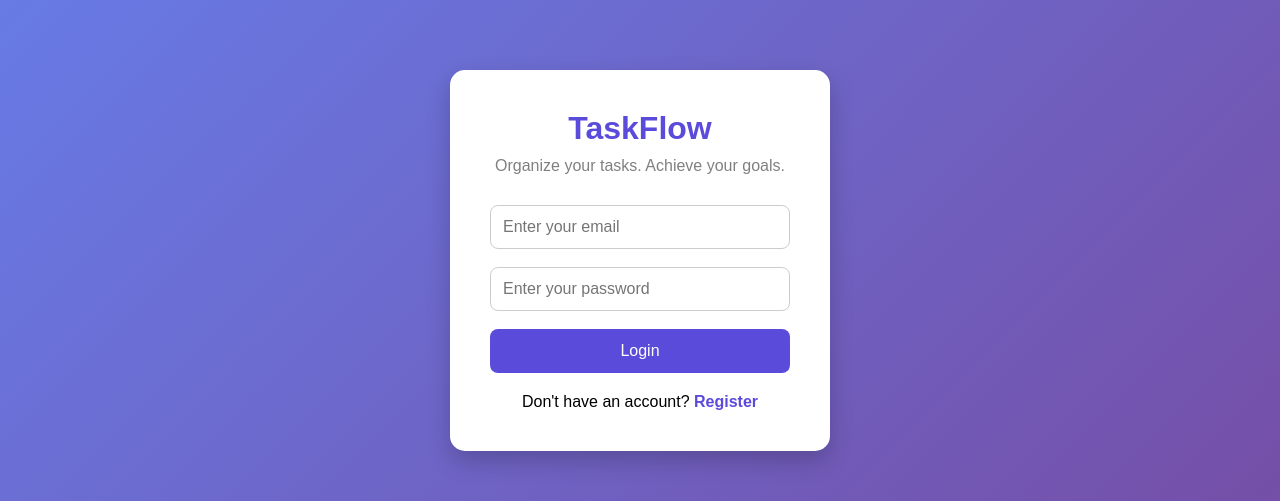
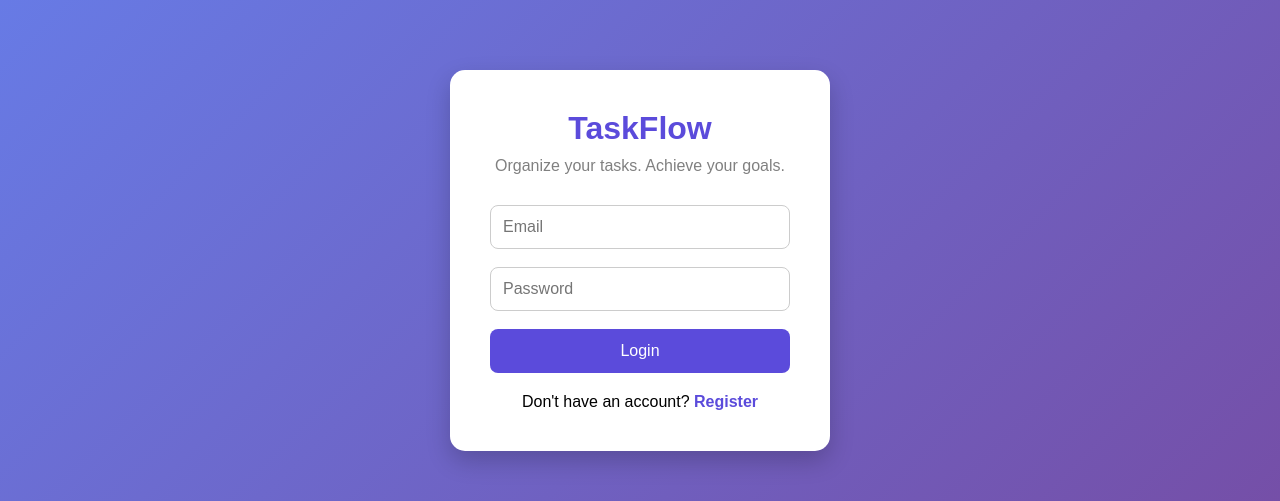
Before and after one commit to Banuja-Vijayarajan/StudentTaskManager, a React (Vite) app in the folder client/: page / in a window 1280 px wide. Shown: the part 140-641 px from the top of the page. Built offline with nearby package versions, Linux system fonts and the light colour scheme.

Commit message:
Refactor UI using reusable React components

```diff
--- a/client/src/components/Button.jsx
+++ b/client/src/components/Button.jsx
@@ -0,0 +1,9 @@
+function Button({ text, onClick, type = "button" }) {
+  return (
+    <button type={type} onClick={onClick}>
+      {text}
+    </button>
+  );
+}
+
+export default Button;
--- a/client/src/components/Card.jsx
+++ b/client/src/components/Card.jsx
@@ -0,0 +1,9 @@
+function Card({ children, className }) {
+  return (
+    <div className={className}>
+      {children}
+    </div>
+  );
+}
+
+export default Card;
--- a/client/src/components/Input.jsx
+++ b/client/src/components/Input.jsx
@@ -0,0 +1,17 @@
+function Input({
+  type,
+  placeholder,
+  value,
+  onChange,
+}) {
+  return (
+    <input
+      type={type}
+      placeholder={placeholder}
+      value={value}
+      onChange={onChange}
+    />
+  );
+}
+
+export default Input;
--- a/client/src/pages/Login.jsx
+++ b/client/src/pages/Login.jsx
@@ -1,34 +1,42 @@
 import { Link } from "react-router-dom";
 import "../styles/Login.css";
+
+import Button from "../components/Button";
+import Input from "../components/Input";
+import Card from "../components/Card";
 
 function Login() {
   return (
     <div className="login-container">
-      <div className="login-card">
+
+      <Card className="login-card">
 
         <h1 className="logo">TaskFlow</h1>
+
         <p className="subtitle">
           Organize your tasks. Achieve your goals.
         </p>
 
-        <input
+        <Input
           type="email"
-          placeholder="Enter your email"
+          placeholder="Email"
         />
 
-        <input
+        <Input
           type="password"
-          placeholder="Enter your password"
+          placeholder="Password"
         />
 
-        <button>Login</button>
+        <Button text="Login" />
 
         <p className="register-text">
-          Don't have an account?{" "}
+          Don't have an account?
+          {" "}
           <Link to="/register">Register</Link>
         </p>
 
-      </div>
+      </Card>
+
     </div>
   );
 }
--- a/client/src/pages/Register.jsx
+++ b/client/src/pages/Register.jsx
@@ -1,39 +1,47 @@
 import { Link } from "react-router-dom";
 import "../styles/Register.css";
+
+import Button from "../components/Button";
+import Input from "../components/Input";
+import Card from "../components/Card";
 
 function Register() {
   return (
     <div className="register-container">
-      <div className="register-card">
+
+      <Card className="register-card">
 
         <h1 className="logo">TaskFlow</h1>
+
         <p className="subtitle">
-          Create your account and start managing tasks.
+          Create your account.
         </p>
 
-        <input
+        <Input
           type="text"
           placeholder="Full Name"
         />
 
-        <input
+        <Input
           type="email"
           placeholder="Email"
         />
 
-        <input
+        <Input
           type="password"
           placeholder="Password"
         />
 
-        <button>Create Account</button>
+        <Button text="Create Account" />
 
         <p className="login-text">
-          Already have an account?{" "}
+          Already have an account?
+          {" "}
           <Link to="/">Login</Link>
         </p>
 
-      </div>
+      </Card>
+
     </div>
   );
 }
```
